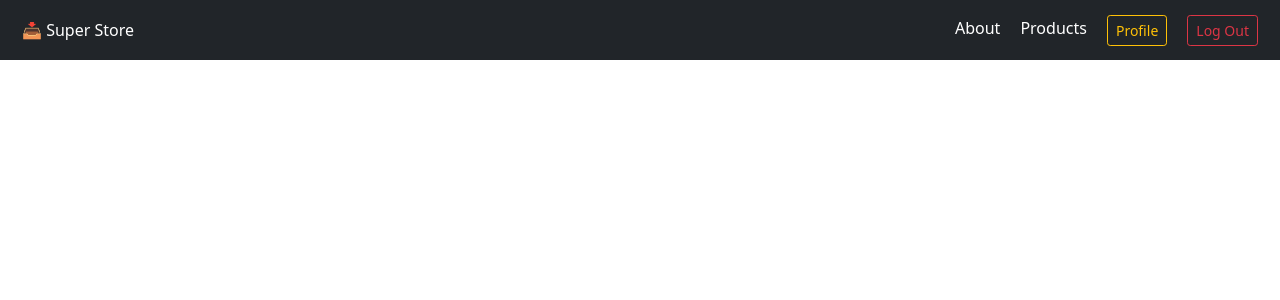
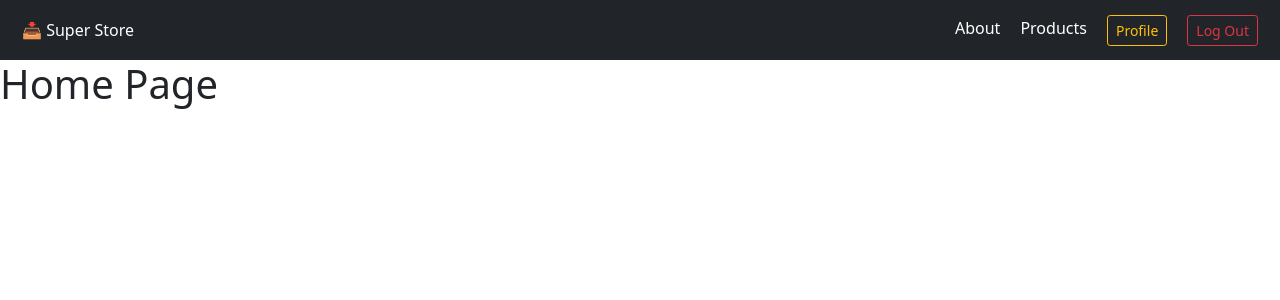
Before and after one commit to prateek-budhiraja/react-concepts, a React (Create React App) app in the folder capstone-product-cart/: page / in a window 1280 px wide. Shown: the top 300 px of the page. Built offline with nearby package versions, Linux system fonts and the light colour scheme.

Commit message:
added template pages

```diff
--- a/capstone-product-cart/src/App.js
+++ b/capstone-product-cart/src/App.js
@@ -4,13 +4,21 @@ import "bootstrap/dist/css/bootstrap.min.css";
 import { BrowserRouter as Router, Route, Switch } from "react-router-dom";
 import NavBar from "./components/nav/NavBar";
 import About from "./components/About";
+import Home from "./components/Home";
+import Products from "./components/products/Products";
+import PageNotFound from "./components/PageNotFound";
+import Profile from "./components/Profile";
 
 function App() {
 	return (
 		<Router>
 			<NavBar />
 			<Switch>
-				<Route exact path="/about" component={About} />
+				<Route exact path="/" component={Home} />
+				<Route path="/about" component={About} />
+				<Route path="/products" component={Products} />
+				<Route path="/profile" component={Profile} />
+				<Route path="*" component={PageNotFound} />
 			</Switch>
 		</Router>
 	);
--- /dev/null
+++ b/capstone-product-cart/src/components/Home.js
@@ -0,0 +1,5 @@
+const Home = () => {
+	return <h1>Home Page</h1>;
+};
+
+export default Home;
--- /dev/null
+++ b/capstone-product-cart/src/components/PageNotFound.js
@@ -0,0 +1,5 @@
+const PageNotFound = () => {
+	return <h1>Page Not Found Page</h1>;
+};
+
+export default PageNotFound;
--- /dev/null
+++ b/capstone-product-cart/src/components/Profile.js
@@ -0,0 +1,5 @@
+const Profile = () => {
+	return <h1>Profile Page</h1>;
+};
+
+export default Profile;
--- /dev/null
+++ b/capstone-product-cart/src/components/products/Products.js
@@ -0,0 +1,5 @@
+const Products = () => {
+	return <h1>Product Page</h1>;
+};
+
+export default Products;
```
